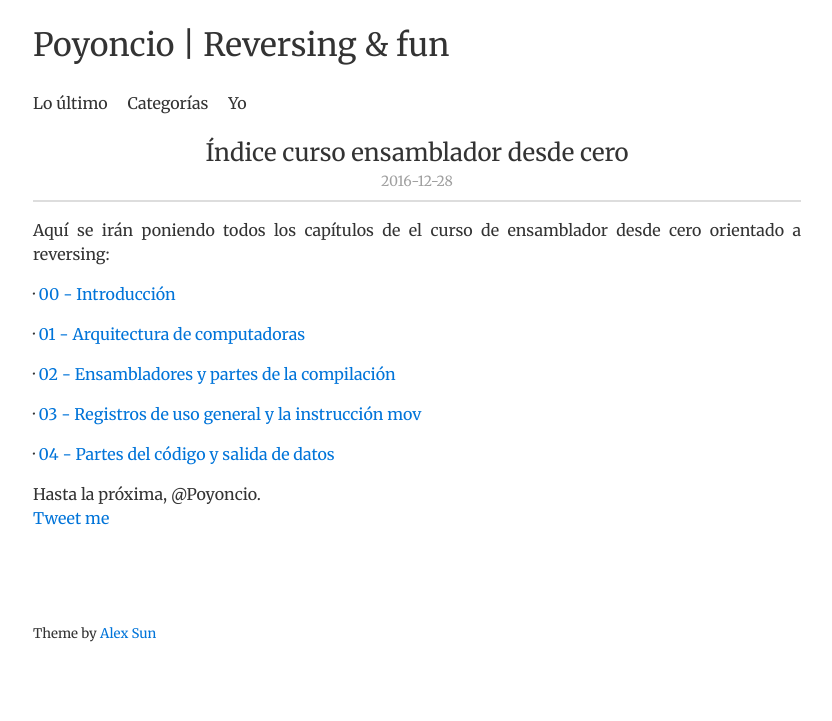
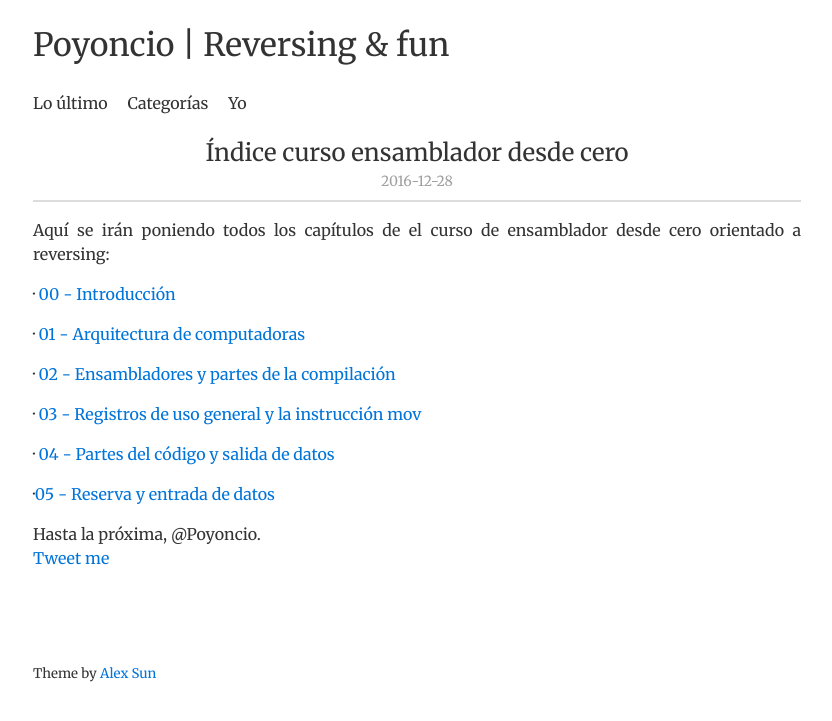
Before and after one commit to Poyoncio/poyoweb, a Jekyll site: the page built from _posts/2016-12-28-Indice-curso-ensamblador-desde-cero.md, in a window 1280 px wide. Shown: the top 721 px of the page, without its empty margins (223-1055 px from the left). Built offline with Jekyll 4.4.1, drawn with Linux system fonts in a browser that asks for light colours; nearby versions of some CDN libraries; comment, search, counter and statistics services are not loaded.

Commit message:
Update 2016-12-28-Indice-curso-ensamblador-desde-cero.md

```diff
--- a/_posts/2016-12-28-Indice-curso-ensamblador-desde-cero.md
+++ b/_posts/2016-12-28-Indice-curso-ensamblador-desde-cero.md
@@ -15,3 +15,5 @@ Aquí se irán poniendo todos los capítulos de el curso de ensamblador desde ce
    · [03 - Registros de uso general y la instrucción mov](http://poyoncio.com/2017/01/01/Curso-ensamblador-03-Registros-de-uso-general-y-mov/)
 
    · [04 - Partes del código y salida de datos](http://poyoncio.com/2017/01/02/Curso-ensamblador-04-Partes-del-codigo-y-salida-de-datos/)
+
+   ·[05 - Reserva y entrada de datos](http://poyoncio.com/2017/01/04/Curso-ensamblador-05-Reserva-y-entrada-de-datos/)
```
